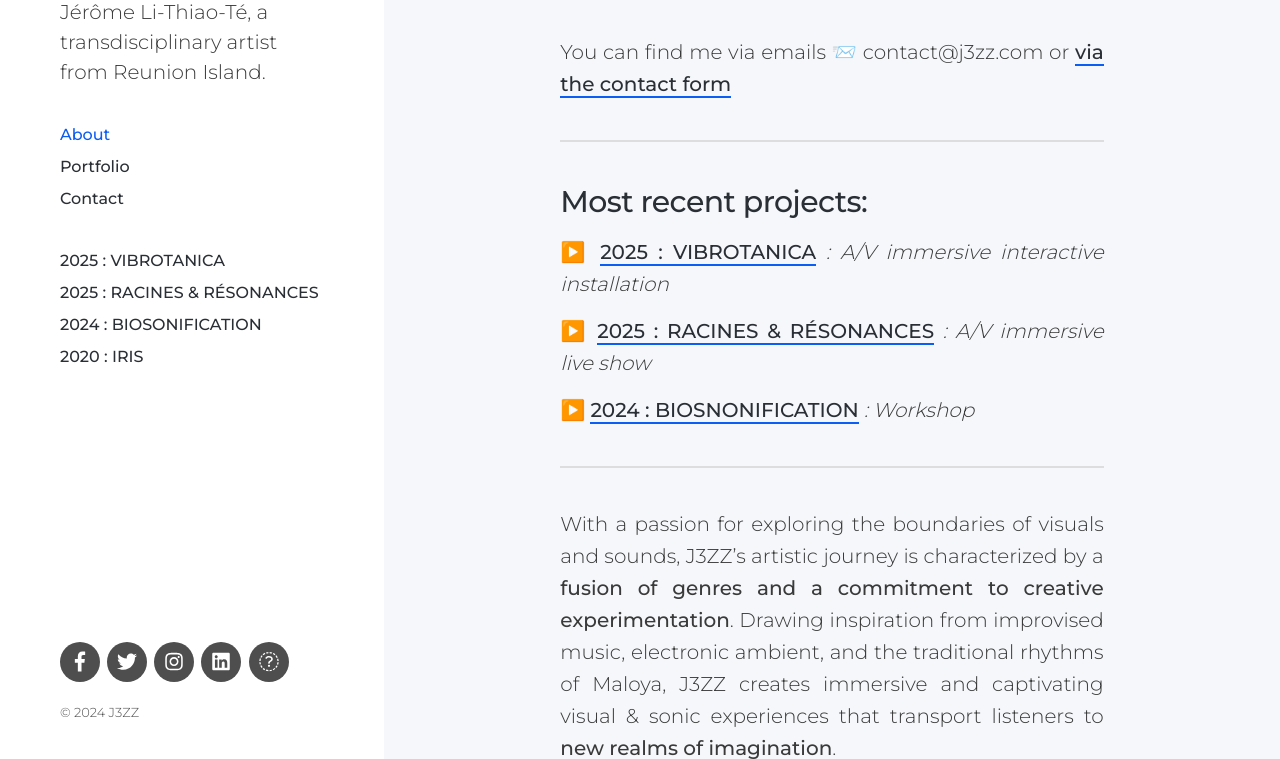
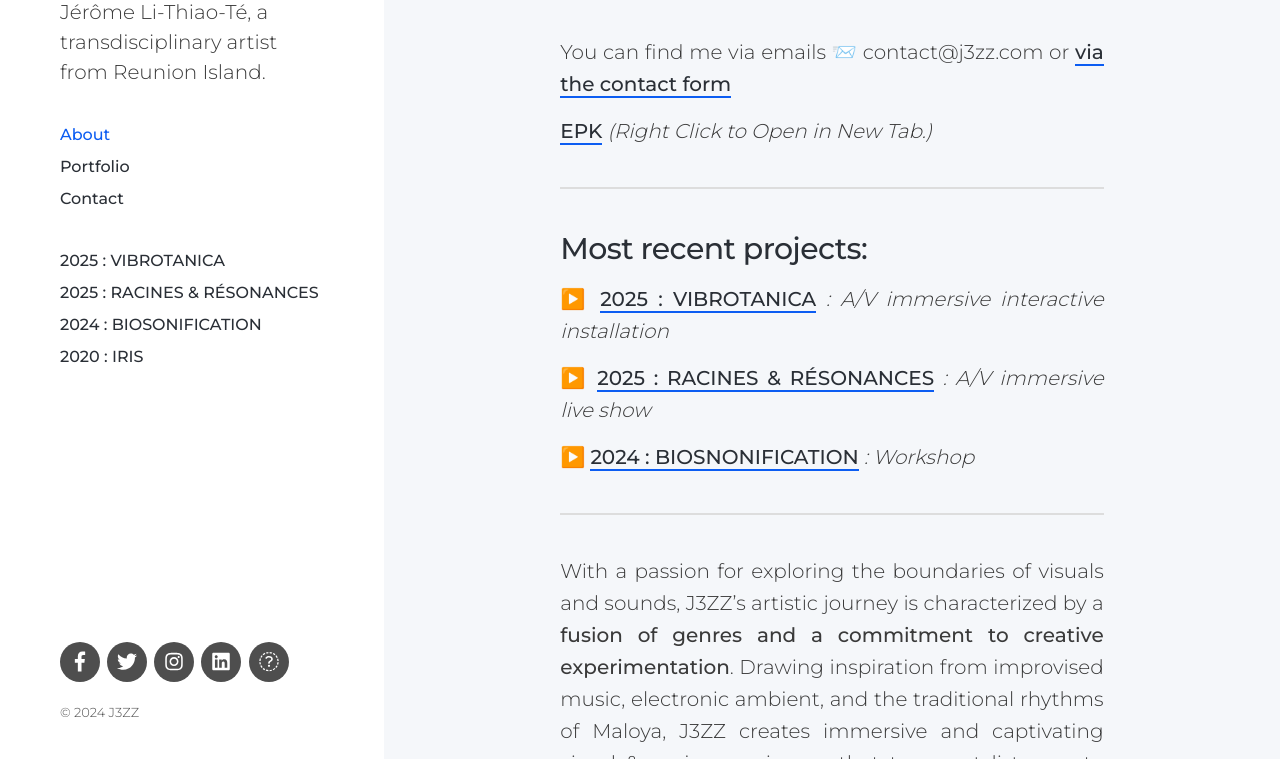
Before and after one commit to jeromelithiaote/jeromelithiaote, a Jekyll site: the page built from _pages/about.md, in a window 1280 px wide and 900 px high, scrolled down 821 px, cut to the strip 141-900 px from the top of the window. Built offline with Jekyll 4.4.1, drawn with Linux system fonts in a browser that asks for light colours; nearby versions of some CDN libraries; our own code applies the rules of GitHub Pages for plain Markdown files.

Commit message:
uploading EPK2024 pdf

```diff
--- a/_pages/about.md
+++ b/_pages/about.md
@@ -16,9 +16,9 @@ permalink: /
 
 You can find me via emails 📨 contact@j3zz.com or [via the contact form](/contact)
 
+[EPK](documents/EPK-J3ZZ-2024.pdf) *(Right Click to Open in New Tab.)*
 <!--
 #TODO update CV, portfolio downloadable as PDF files
-[Curriculum Vitae](documents/zheng_zhang_cv.pdf) *(Right Click to Open in New Tab.)*
 Most recent update: September 17, 2024
 -->
 
```
Also changed, not shown: 1 other file.
